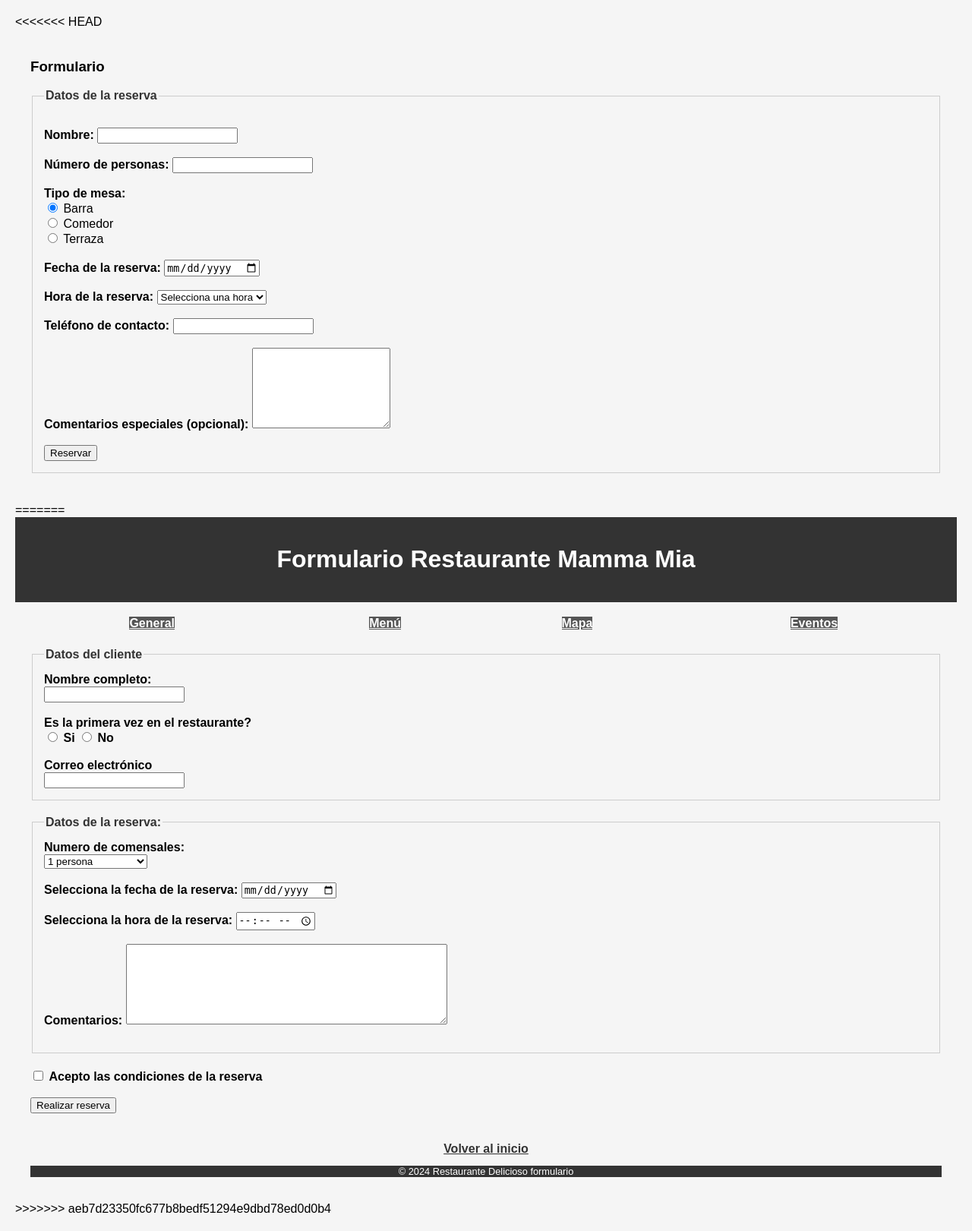
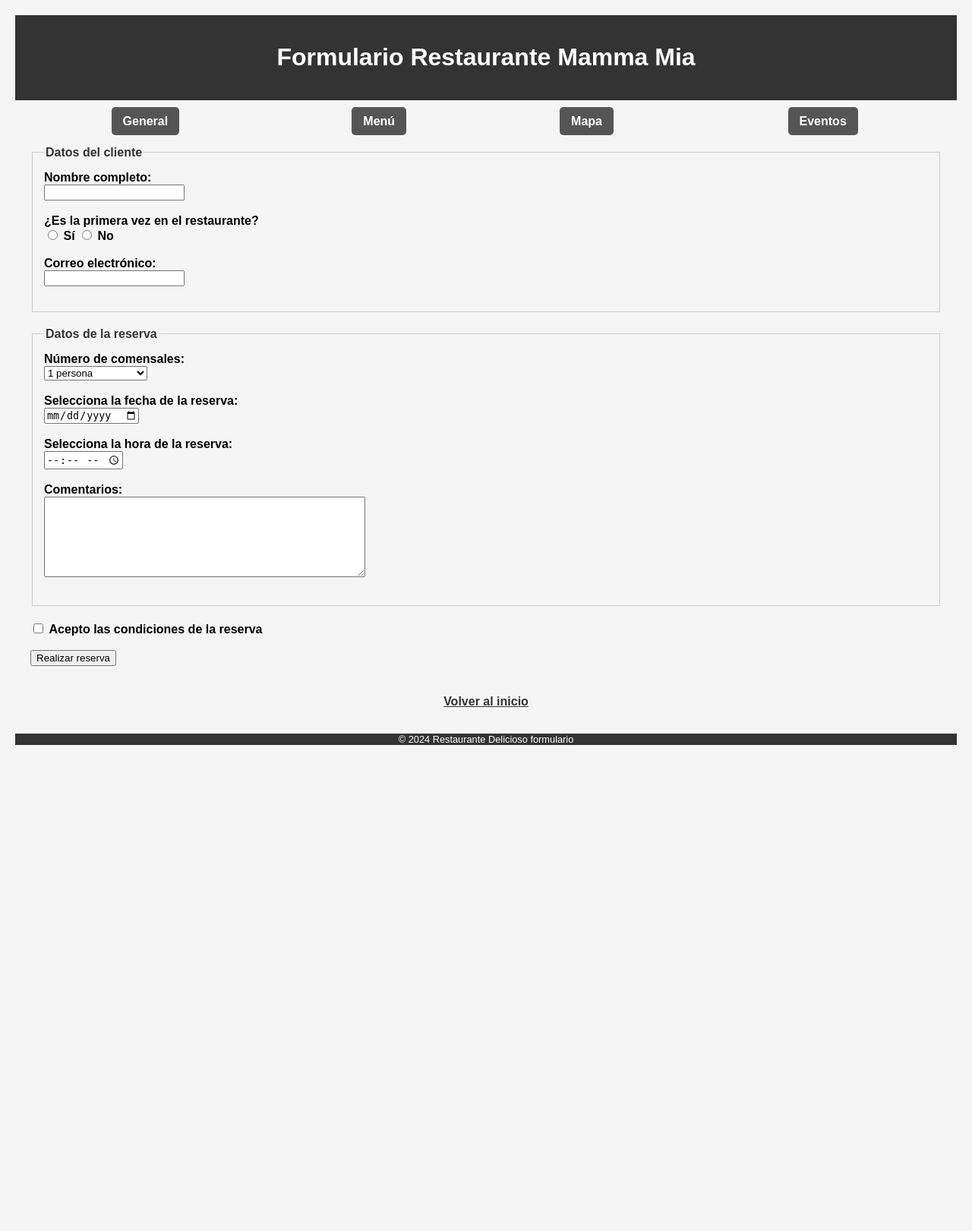
Before and after one commit to pipefie/restaurante, a Django app: page /formulario/ in a window 1280 px wide. Shown: the whole page at 76% size. After the commit the page ends 981 px from the top, so only its background shows below. Run offline with Django 5.2, Linux system fonts and the light colour scheme.

Commit message:
borrado anterior

```diff
--- a/pizzeria/templates/pizzeria/formulario.html
+++ b/pizzeria/templates/pizzeria/formulario.html
@@ -2,151 +2,94 @@
 <html lang="es">
 <head>
     <meta charset="UTF-8">
-<<<<<<< HEAD
-    </head>
-<body>
-    <main>
-        <h3>Formulario</h3>
-        <form action="reservar" method="POST">
-            <fieldset>
-            <legend>Datos de la reserva</legend>
-            <br>
-            <label for="nombre">Nombre:</label>
-            <input type="text" id="nombre" name="nombre" required>
-            <br><br>
-            <label for="personas">Número de personas:</label>
-            <input type="number" id="personas" name="personas" required>
-            <br><br>
-            <label>Tipo de mesa:</label><br>
-            <input type="radio" name="mesa" value="Barra" checked> Barra<br>
-            <input type="radio" name="mesa" value="Comedor"> Comedor<br>
-            <input type="radio" name="mesa" value="Terraza"> Terraza<br>
-            <br>
-            <label for="fecha">Fecha de la reserva:</label>
-            <input type="date" id="fecha" name="fecha" required>
-            <br><br>
-            <label for="hora">Hora de la reserva:</label>
-            <select id="hora" name="hora" required>
-                <option value="" disabled selected>Selecciona una hora</option>
-                <option value="12:30">12:30 PM</option>
-                <option value="13:00">13:00 PM</option>
-                <option value="13:30">13:30 PM</option>
-                <option value="14:00">14:00 PM</option>
-                <option value="14:30">14:30 PM</option>
-                <option value="15:00">15:00 PM</option>
-                <option value="15:30">15:30 PM</option>
-                <option value="19:30">19:30 PM</option>
-                <option value="20:00">20:00 PM</option>
-                <option value="20:30">20:30 PM</option>
-                <option value="21:00">21:00 PM</option>
-                <option value="21:30">21:30 PM</option>
-                <option value="22:00">22:00 PM</option>
-                <option value="22:30">22:30 PM</option>
-            </select>
-            <br><br>
-            <label for="telefono">Teléfono de contacto:</label>
-            <input type="tel" id="telefono" name="telefono" required>
-            <br><br>
-            <label for="comentarios">Comentarios especiales (opcional):</label>
-            <textarea id="comentarios" name="comentarios"></textarea>
-            <br><br>
-            <input type="button" value="Reservar">
-        </fieldset>
-        </form>
-    </main>
-</body>
-</html>
-=======
-        <title>Reserva restaurante </title>
+    <title>Reserva Restaurante</title>
     <style>
-
-            body{
+        body {
             font-family: Arial, Helvetica, sans-serif;
             margin: 0;
             padding: 20px;
             background-color: #f5f5f5;
             justify-content: center;
             align-items: center;
-
         }
 
-            fieldset{
+        fieldset {
             border: 1px solid #ccc;
             padding: 15px;
             margin-bottom: 20px;
         }
 
-            legend{
+        legend {
             font-weight: bold;
             color: #333;
         }
-            label{
+
+        label {
             font-weight: bold;
             margin-bottom: 10px;
+        }
 
-            }
-            textarea{
+        textarea {
             height: 100px;
         }
-            .link-inicio{
+
+        .link-inicio {
             margin-top: 20px;
             text-align: center;
         }
-            .link-inicio a{
+
+        .link-inicio a {
             color: #333;
             font-weight: bold;
         }
-            .link-inicio a:hover{
+
+        .link-inicio a:hover {
             color: #555;
+        }
 
-            }
-            header{
+        header {
             background-color: #333;
-            color:white;
+            color: white;
             padding: 1em;
             text-align: center;
         }
 
         #Tabla {
             width: 100%;
-            margin-top:1em;
+            margin-top: 1em;
             text-align: center;
         }
-        #Tabla a{
-            color:#fff;
+
+        #Tabla a {
+            color: #fff;
             font-weight: bold;
             background-color: #555;
+            padding: 10px 15px;
+            text-decoration: none;
+            border-radius: 5px;
         }
-        #Tabla a:hover{
+
+        #Tabla a:hover {
             background-color: #ff6600;
         }
 
-        main{
+        main {
             padding: 20px;
-            justify-content:center ;
+            justify-content: center;
             align-items: center;
         }
-        footer{
+
+        footer {
             background-color: #333;
-            color:white;
+            color: white;
             font-size: 0.8em;
             text-align: center;
         }
-
-
-
     </style>
-
-
-
-
-
 </head>
 <body>
     <header>
-            <h1>Formulario Restaurante Mamma Mia
-
-            </h1>
+        <h1>Formulario Restaurante Mamma Mia</h1>
     </header>
     <nav>
         <table id="Tabla">
@@ -157,85 +100,59 @@
                 <td><a href="eventoscatering.html">Eventos</a></td>
             </tr>
         </table>
-
     </nav>
-
-
-
     <main>
         <form action="{% url 'formulario' %}" method="post">
-                {%csrf_token%}
+            {% csrf_token %}
             <fieldset>
                 <legend>Datos del cliente</legend>
-
                 <label for="nombre">Nombre completo:</label><br>
                 <input type="text" id="nombre" name="nombre" required><br><br>
 
-                    <label>Es la primera vez en el restaurante?</label><br>
+                <label>¿Es la primera vez en el restaurante?</label><br>
                 <input type="radio" id="si" name="primeravez" value="si">
-                    <label for="si" >Si</label>
+                <label for="si">Sí</label>
                 <input type="radio" id="no" name="primeravez" value="no">
                 <label for="no">No</label><br><br>
 
-
-
-                    <label for="email">Correo electrónico</label><br>
-                    <input type="email" id="email" name="email" required>
-
-
+                <label for="email">Correo electrónico:</label><br>
+                <input type="email" id="email" name="email" required><br><br>
             </fieldset>
 
-
             <fieldset>
-                    <legend>Datos de la reserva:</legend>
-
-                    <label for="comensales" >Numero de comensales:</label><br>
-                    <select id="comensales" name="comensales" >
+                <legend>Datos de la reserva</legend>
+                <label for="comensales">Número de comensales:</label><br>
+                <select id="comensales" name="comensales">
                     <option value="1">1 persona</option>
                     <option value="2">2 personas</option>
                     <option value="3">3 personas</option>
                     <option value="4">4 personas</option>
                     <option value="5">5 personas</option>
-                        <option value="8+">Mas de 8 personas</option>
+                    <option value="8+">Más de 8 personas</option>
                 </select><br><br>
 
-
-
-
-                      <label for="fecha">Selecciona la fecha de la reserva:</label>
+                <label for="fecha">Selecciona la fecha de la reserva:</label><br>
                 <input type="date" id="fecha" name="fecha" required><br><br>
 
-                      <label for="hora">Selecciona la hora de la reserva:</label>
+                <label for="hora">Selecciona la hora de la reserva:</label><br>
                 <input type="time" id="hora" name="hora" required><br><br>
 
-                      <label for="comentario">Comentarios:</label>
+                <label for="comentario">Comentarios:</label><br>
                 <textarea id="comentario" name="comentarios" rows="4" cols="50"></textarea><br><br>
-
-
             </fieldset>
 
-                <input  type="checkbox" id="condiciones" name="condiciones" required>
+            <input type="checkbox" id="condiciones" name="condiciones" required>
             <label for="condiciones">Acepto las condiciones de la reserva</label><br><br>
-
 
             <input type="submit" value="Realizar reserva"><br><br>
 
             <div class="link-inicio">
                 <a href="index.html">Volver al inicio</a>
-
             </div>
-
-
         </form>
+    </main>
     <footer>
         <p>&copy; 2024 Restaurante Delicioso formulario</p>
     </footer>
-
-
-
-        </main>
-
-
-
 </body>
->>>>>>> aeb7d23350fc677b8bedf51294e9dbd78ed0d0b4
+</html>
```
Lines whose indentation alone changed are shown as unchanged.
